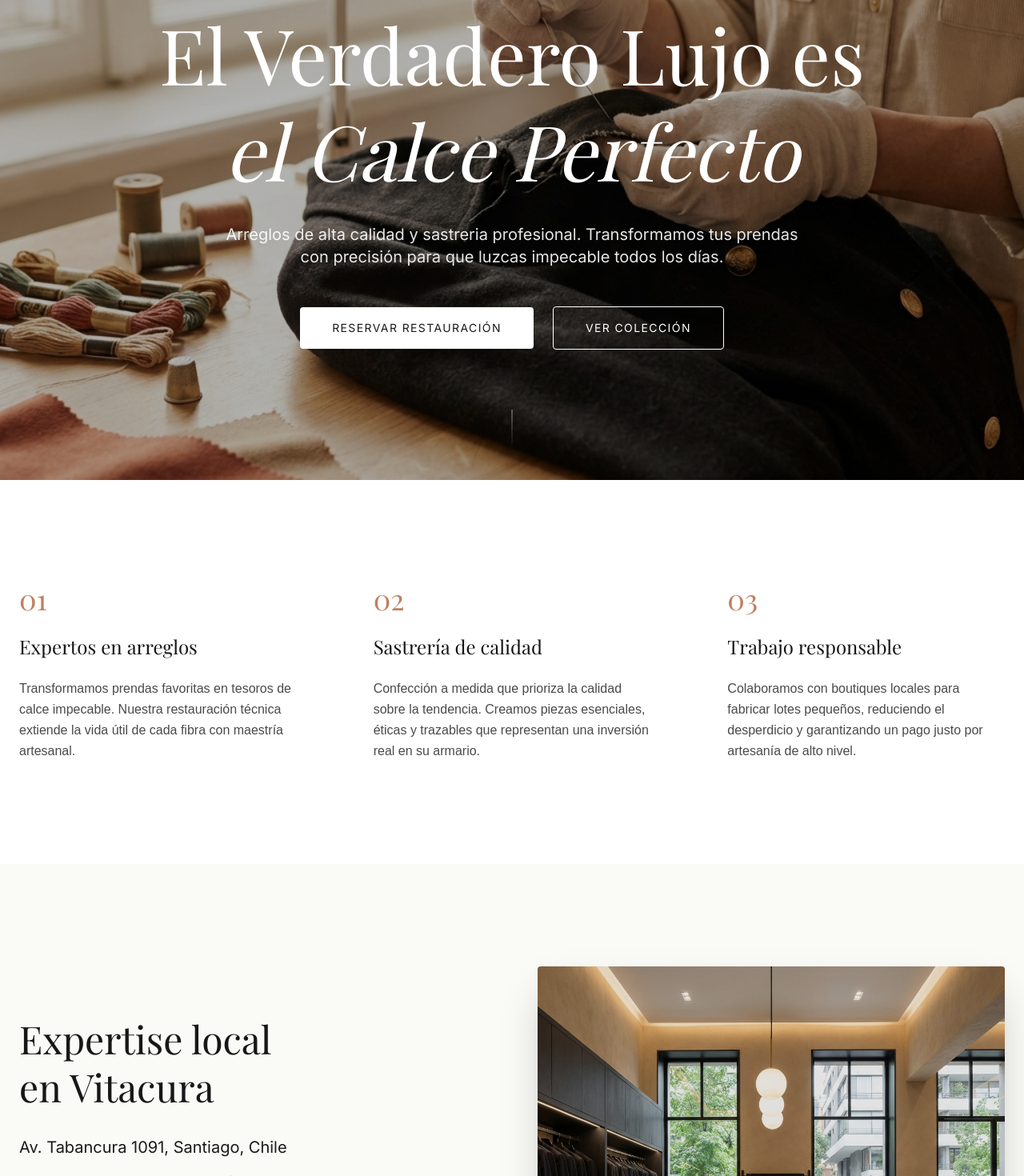
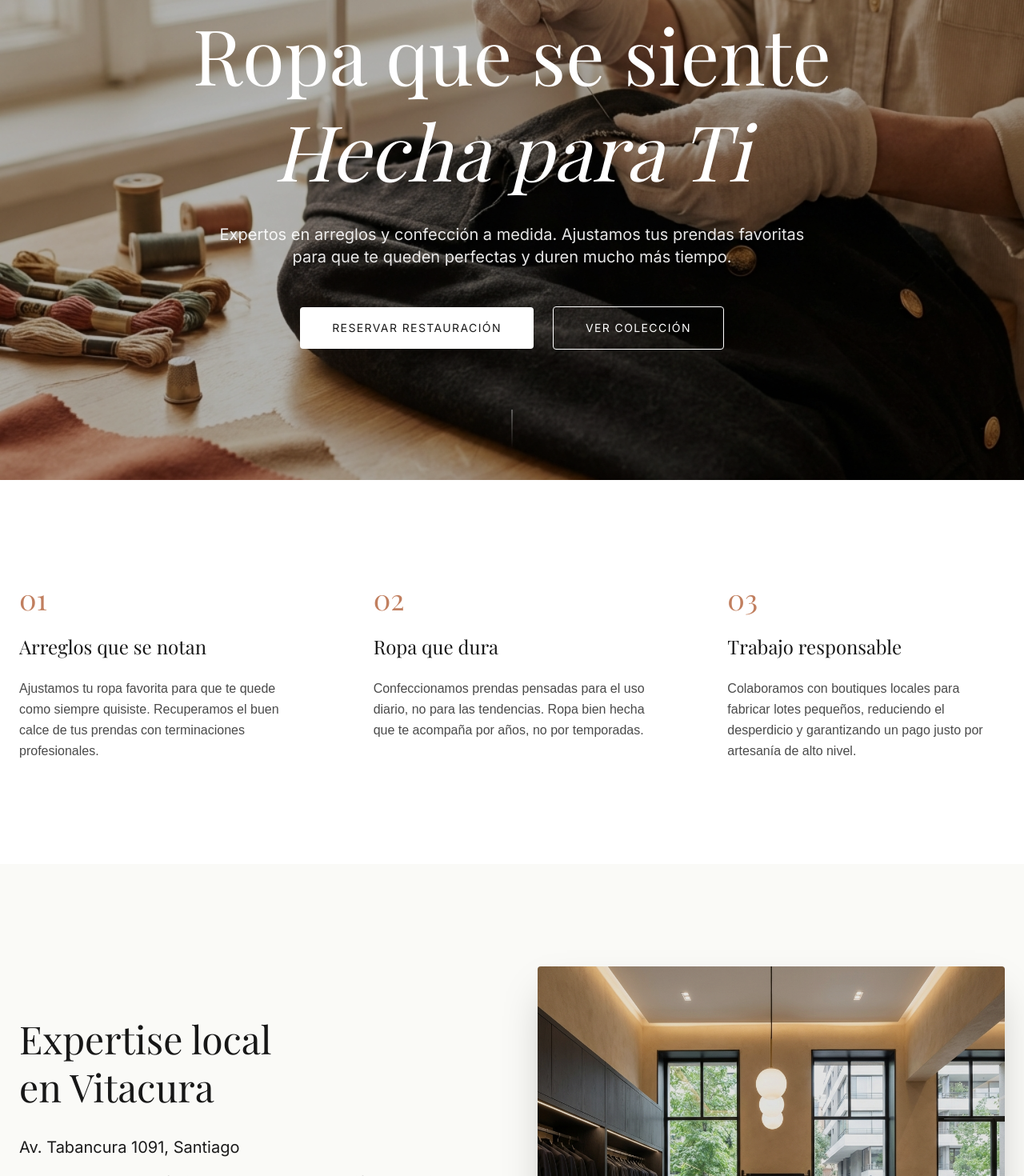
Before and after one commit to Gaz-Style/elena-atelier, a Next.js app: page / in a window 1280 px wide. Shown: the part 280-1750 px from the top of the page at 80% size. Built offline with nearby package versions, Linux system fonts and the light colour scheme; a web font is replaced by a local one.

Commit message:
style: tone down aspirational language to be more grounded and benefit-oriented

```diff
--- a/src/app/page.tsx
+++ b/src/app/page.tsx
@@ -11,16 +11,16 @@ export default function Home() {
         <div className="max-w-7xl mx-auto grid md:grid-cols-3 gap-16 md:gap-24">
           <Link href="/restauracion" className="space-y-6 group cursor-pointer block">
             <span className="text-brand-terracotta font-serif text-3xl md:text-4xl block">01</span>
-            <h3 className="font-serif text-xl md:text-2xl group-hover:text-brand-terracotta transition-colors">Expertos en arreglos</h3>
+            <h3 className="font-serif text-xl md:text-2xl group-hover:text-brand-terracotta transition-colors">Arreglos que se notan</h3>
             <p className="text-text-secondary leading-relaxed text-sm md:text-base">
-              Transformamos prendas favoritas en tesoros de calce impecable. Nuestra restauración técnica extiende la vida útil de cada fibra con maestría artesanal.
+              Ajustamos tu ropa favorita para que te quede como siempre quisiste. Recuperamos el buen calce de tus prendas con terminaciones profesionales.
             </p>
           </Link>
           <Link href="/sastreria" className="space-y-6 group cursor-pointer block">
             <span className="text-brand-terracotta font-serif text-3xl md:text-4xl block">02</span>
-            <h3 className="font-serif text-xl md:text-2xl group-hover:text-brand-terracotta transition-colors">Sastrería de calidad</h3>
+            <h3 className="font-serif text-xl md:text-2xl group-hover:text-brand-terracotta transition-colors">Ropa que dura</h3>
             <p className="text-text-secondary leading-relaxed text-sm md:text-base">
-              Confección a medida que prioriza la calidad sobre la tendencia. Creamos piezas esenciales, éticas y trazables que representan una inversión real en su armario.
+              Confeccionamos prendas pensadas para el uso diario, no para las tendencias. Ropa bien hecha que te acompaña por años, no por temporadas.
             </p>
           </Link>
           <div className="space-y-6">
@@ -39,8 +39,8 @@ export default function Home() {
           <div className="flex-1 space-y-8 w-full">
             <h2 className="font-serif text-4xl md:text-5xl leading-tight text-center md:text-left">Expertise local <br className="hidden md:block" />en Vitacura</h2>
             <div className="space-y-4 font-sans text-text-secondary text-center md:text-left">
-              <p className="text-lg md:text-xl text-brand-charcoal">Av. Tabancura 1091, Santiago, Chile</p>
-              <p className="text-sm md:text-base">Nuestro estudio combina la tradición manual con trazabilidad digital. Venga a conocer el proceso detrás de cada costura.</p>
+              <p className="text-lg md:text-xl text-brand-charcoal">Av. Tabancura 1091, Santiago</p>
+              <p className="text-sm md:text-base">Nuestro taller combina técnicas tradicionales con atención personalizada. Ven a conocernos y cuéntanos qué necesitas para tus prendas.</p>
               <p className="text-xs md:text-sm">Lunes a Viernes: 10:00 - 19:00 <br />Sábados: Con cita previa</p>
             </div>
             <div className="flex justify-center md:justify-start">
--- a/src/app/restauracion/page.tsx
+++ b/src/app/restauracion/page.tsx
@@ -16,11 +16,11 @@ export default function RestauracionPage() {
                     <div className="space-y-8">
                         <span className="text-[10px] uppercase tracking-[0.3em] font-bold text-brand-terracotta">Servicio Especializado</span>
                         <h1 className="font-serif text-6xl leading-tight text-brand-charcoal">
-                            Restauración Técnica: <br />
-                            <span className="italic text-brand-terracotta">Prendas como Nuevas</span>
+                            Arreglos Técnicos: <br />
+                            <span className="italic text-brand-terracotta">Tu Ropa como Nueva</span>
                         </h1>
                         <p className="text-gray-600 text-lg leading-relaxed">
-                            No es solo un arreglo; es una cirugía textil. En Elena Atelier aplicamos maestría técnica para preservar la integridad de sus prendas más valiosas, extendiendo su vida útil mediante procesos de restauración invisibles y estructurales.
+                            No es solo un arreglo común; es un trabajo de precisión. En Elena Atelier aplicamos técnicas profesionales para cuidar tus prendas favoritas, recuperando su ajuste original y extendiendo su vida útil.
                         </p>
                         <div className="flex gap-6">
                             <Link href="/appointment" className="bg-brand-charcoal text-white px-8 py-4 text-xs uppercase tracking-widest hover:bg-brand-terracotta transition-all">
@@ -42,9 +42,9 @@ export default function RestauracionPage() {
 
                     <div className="grid md:grid-cols-3 gap-12">
                         {[
-                            { title: 'Revisión Detallada', desc: 'Analizamos la composición de la fibra y el estado de la trama para determinar el proceso menos invasivo.', icon: ShieldCheck },
-                            { title: 'Arreglos de Precisión', desc: 'Uso de hilos de seda y técnicas de costura invisibles para recuperar la forma y caída original.', icon: Sparkles },
-                            { title: 'Calce Perfecto', desc: 'Cada restauración incluye una prueba final para asegurar que la prenda se ajuste perfectamente a su fisonomía.', icon: Ruler },
+                            { title: 'Revisión Directa', desc: 'Evaluamos el material y el daño para elegir la mejor forma de arreglarlo sin afectar la prenda.', icon: ShieldCheck },
+                            { title: 'Costura de Precisión', desc: 'Usamos técnicas de costura invisible para recuperar los cortes y uniones originales de la ropa.', icon: Sparkles },
+                            { title: 'El Calce que Buscas', desc: 'Probamos cada arreglo para asegurar que la prenda te quede cómoda y como a ti te gusta.', icon: Ruler },
                         ].map((feature, i) => (
                             <div key={i} className="bg-white p-12 border border-gray-100 space-y-6 hover:shadow-xl transition-shadow">
                                 <feature.icon className="w-10 h-10 text-brand-terracotta" />
--- a/src/app/sastreria/page.tsx
+++ b/src/app/sastreria/page.tsx
@@ -15,11 +15,11 @@ export default function SastreriaPage() {
                 <section className="flex flex-col items-center text-center space-y-10">
                     <span className="text-[10px] uppercase tracking-[0.4em] font-bold text-brand-terracotta">Sastrería Profesional</span>
                     <h1 className="font-serif text-7xl leading-tight text-brand-charcoal max-w-4xl">
-                        Sastrería a Medida: <br />
-                        <span className="italic text-brand-terracotta font-light">Calidad y Durabilidad</span>
+                        Ropa a Medida: <br />
+                        <span className="italic text-brand-terracotta font-light">Calce y Durabilidad</span>
                     </h1>
                     <p className="text-gray-500 text-xl max-w-2xl leading-relaxed">
-                        Creamos piezas únicas que son el reflejo de su personalidad. Nuestra sastrería combina la tradición antigua con tecnología moderna de calce para lograr una experiencia inigualable.
+                        Hacemos prendas que se adaptan a tu cuerpo y ritmo de vida. Combinamos costura tradicional con ajustes modernos para que te sientas cómodo y seguro.
                     </p>
                     <div className="flex gap-4">
                         <Link href="/appointment" className="bg-brand-charcoal text-white px-12 py-5 text-xs uppercase tracking-widest hover:bg-brand-terracotta transition-all shadow-xl">
@@ -44,9 +44,9 @@ export default function SastreriaPage() {
                         />
                     </div>
                     <div className="bg-brand-charcoal text-white p-12 md:p-16 flex flex-col justify-center space-y-8">
-                        <h3 className="font-serif text-3xl">Telas de Primera Calidad</h3>
+                        <h3 className="font-serif text-3xl">Telas de Alta Calidad</h3>
                         <p className="text-gray-400 text-sm leading-relaxed">
-                            Trabajamos con las casas textiles más prestigiosas del mundo (Loro Piana, Zegna, Scabal) para garantizar que su prenda no solo se vea perfecta, sino que se sienta como una segunda piel.
+                            Seleccionamos telas resistentes y de buen tacto para asegurar que tu prenda no solo te quede bien hoy, sino que mantenga su forma y calidad con el paso del tiempo.
                         </p>
                         <ul className="space-y-4 text-xs uppercase tracking-widest font-bold text-brand-terracotta">
                             <li className="flex items-center gap-3"><Scissors className="w-4 h-4" /> Corte Láser de Precisión</li>
@@ -59,9 +59,9 @@ export default function SastreriaPage() {
                 {/* Clienteling section */}
                 <section className="py-24 bg-brand-sand/20 rounded-sm p-16 flex flex-col md:flex-row gap-16 items-center">
                     <div className="flex-1 space-y-6">
-                        <h2 className="font-serif text-4xl">Tu Estilo, Tu Medida</h2>
+                        <h2 className="font-serif text-4xl">Tu Estilo, Tu Comodidad</h2>
                         <p className="text-gray-600 leading-relaxed">
-                            El proceso de sastrería en Elena Atelier comienza con una conversación. Entendemos su estilo de vida, sus ocasiones y sus preferencias para crear algo que no solo sea una prenda, sino una herramienta de confianza.
+                            En Elena Atelier nos enfocamos en lo que tú necesitas. Te escuchamos para entender tu día a día y así crear prendas que sean funcionales y te queden impecables.
                         </p>
                         <div className="grid grid-cols-2 gap-8 pt-8">
                             <div>
--- a/src/components/Hero.tsx
+++ b/src/components/Hero.tsx
@@ -30,7 +30,7 @@ export default function Hero() {
                         transition={{ delay: 0.2 }}
                         className="font-serif text-5xl md:text-8xl text-white mb-8 leading-tight"
                     >
-                        El Verdadero Lujo es <br /> <span className="italic">el Calce Perfecto</span>
+                        Ropa que se siente <br /> <span className="italic">Hecha para Ti</span>
                     </motion.h1>
                     <motion.p
                         initial={{ opacity: 0 }}
@@ -38,7 +38,7 @@ export default function Hero() {
                         transition={{ delay: 0.4 }}
                         className="font-sans text-base md:text-xl text-white/90 max-w-3xl mx-auto mb-12 px-4"
                     >
-                        Arreglos de alta calidad y sastreria profesional. Transformamos tus prendas con precisión para que luzcas impecable todos los días.
+                        Expertos en arreglos y confección a medida. Ajustamos tus prendas favoritas para que te queden perfectas y duren mucho más tiempo.
                     </motion.p>
 
                     <div className="flex flex-col md:flex-row items-center justify-center gap-4 md:gap-6 px-4">
```
Also changed, not shown: 1 other file (tests, documents, lock files or other folders).
